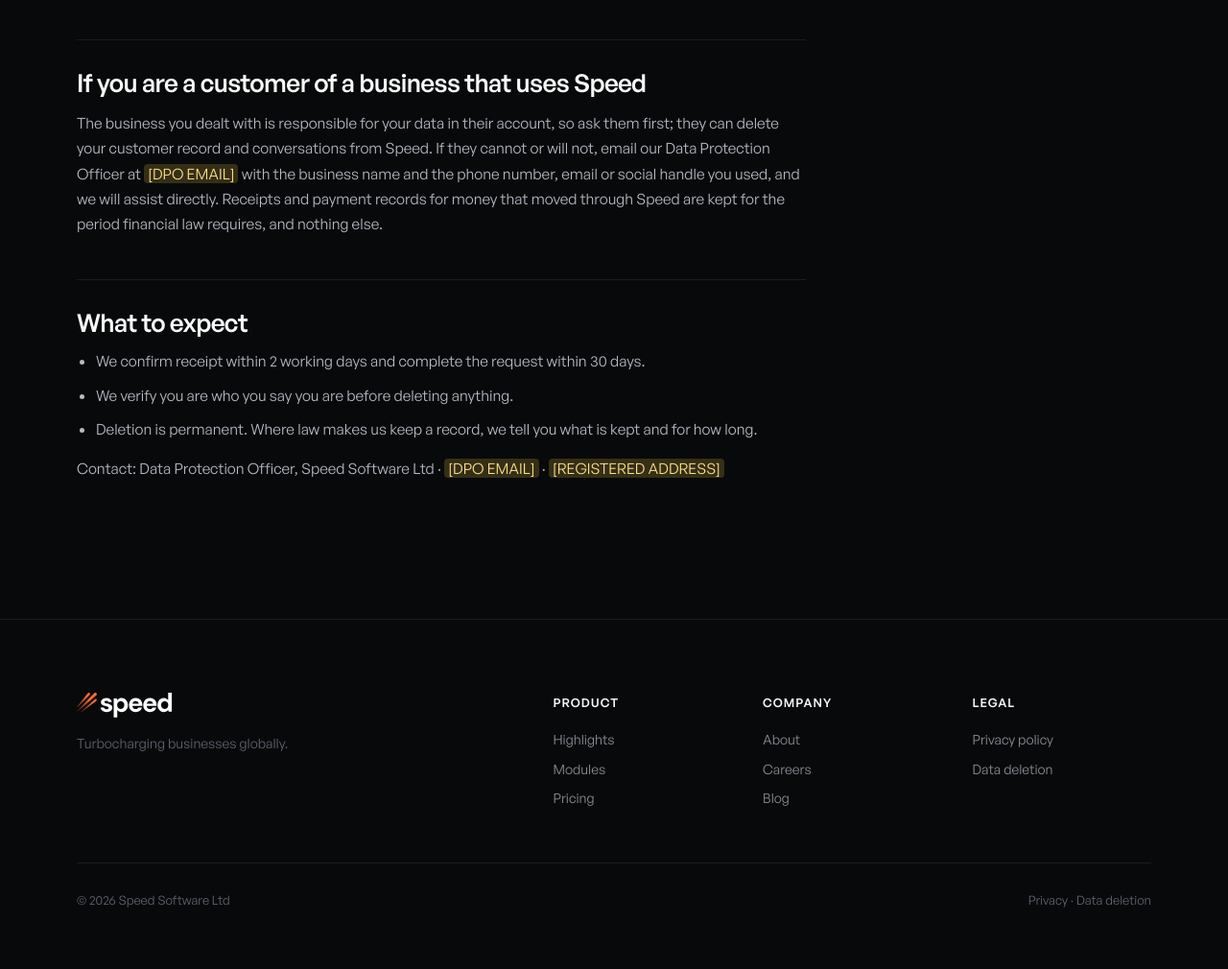
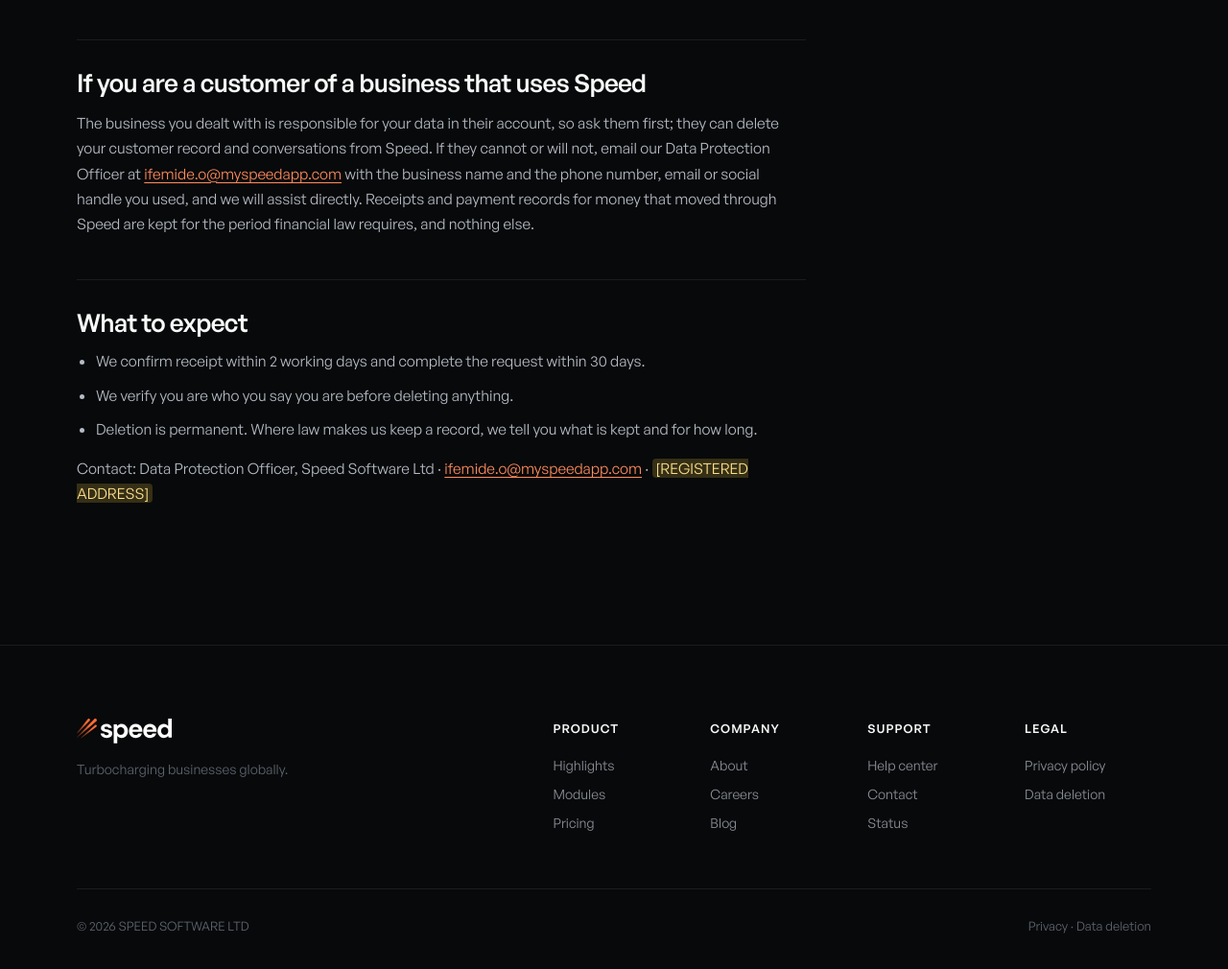
Before and after one commit to SpeedDev123/speed-website, a plain HTML site: page data-deletion.html in a window 1280 px wide. Shown: the part 1192-2202 px from the top of the page at 96% size. Before the commit the page ends 2175 px from the top, so only its background shows below. Drawn offline with Linux system fonts and the light colour scheme.

Commit message:
Legal column in the footer on every page, DPO email, company name

```diff
--- a/data-deletion.html
+++ b/data-deletion.html
@@ -45,7 +45,7 @@
         <li>Choose <strong>Settings → Data &amp; privacy → Delete account</strong> and confirm with your sign-in code.</li>
         <li>We close the workspace at once and delete personal data within 30 days. Financial-transaction and KYC records that Nigerian law obliges us to keep are retained for the statutory period only, restricted from any other use, then deleted.</li>
       </ol>
-      <p>If you cannot sign in, email our Data Protection Officer at <mark class="todo">[DPO EMAIL]</mark> from the address on the account, with the business name. We verify identity before acting.</p>
+      <p>If you cannot sign in, email our Data Protection Officer at <a href="mailto:ifemide.o@myspeedapp.com">ifemide.o@myspeedapp.com</a> from the address on the account, with the business name. We verify identity before acting.</p>
     </section>
     <section class="legal__section">
       <h2>If you connected Facebook, Instagram or WhatsApp</h2>
@@ -57,7 +57,7 @@
     </section>
     <section class="legal__section">
       <h2>If you are a customer of a business that uses Speed</h2>
-      <p>The business you dealt with is responsible for your data in their account, so ask them first; they can delete your customer record and conversations from Speed. If they cannot or will not, email our Data Protection Officer at <mark class="todo">[DPO EMAIL]</mark> with the business name and the phone number, email or social handle you used, and we will assist directly. Receipts and payment records for money that moved through Speed are kept for the period financial law requires, and nothing else.</p>
+      <p>The business you dealt with is responsible for your data in their account, so ask them first; they can delete your customer record and conversations from Speed. If they cannot or will not, email our Data Protection Officer at <a href="mailto:ifemide.o@myspeedapp.com">ifemide.o@myspeedapp.com</a> with the business name and the phone number, email or social handle you used, and we will assist directly. Receipts and payment records for money that moved through Speed are kept for the period financial law requires, and nothing else.</p>
     </section>
     <section class="legal__section">
       <h2>What to expect</h2>
@@ -66,7 +66,7 @@
         <li>We verify you are who you say you are before deleting anything.</li>
         <li>Deletion is permanent. Where law makes us keep a record, we tell you what is kept and for how long.</li>
       </ul>
-      <p>Contact: Data Protection Officer, Speed Software Ltd · <mark class="todo">[DPO EMAIL]</mark> · <mark class="todo">[REGISTERED ADDRESS]</mark></p>
+      <p>Contact: Data Protection Officer, Speed Software Ltd · <a href="mailto:ifemide.o@myspeedapp.com">ifemide.o@myspeedapp.com</a> · <mark class="todo">[REGISTERED ADDRESS]</mark></p>
     </section>
       </div>
     </div>
@@ -81,11 +81,12 @@
       <div class="footer__cols">
         <div><h5>Product</h5><a href="/#product">Highlights</a><a href="/#modules">Modules</a><a href="/#pricing">Pricing</a></div>
         <div><h5>Company</h5><a href="#">About</a><a href="#">Careers</a><a href="#">Blog</a></div>
+        <div><h5>Support</h5><a href="#">Help center</a><a href="#">Contact</a><a href="#">Status</a></div>
         <div><h5>Legal</h5><a href="privacy">Privacy policy</a><a href="data-deletion">Data deletion</a></div>
       </div>
     </div>
     <div class="container footer__base">
-      <span>© 2026 Speed Software Ltd</span>
+      <span>© 2026 SPEED SOFTWARE LTD</span>
       <span><a href="privacy">Privacy</a> · <a href="data-deletion">Data deletion</a></span>
     </div>
   </footer>
--- a/styles.css
+++ b/styles.css
@@ -764,7 +764,7 @@
 }
 .footer__brand img { height: 26px; width: auto; margin-bottom: 16px; }
 .footer__brand p { font-size: 14px; color: var(--faint); }
-.footer__cols { display: grid; grid-template-columns: repeat(3, 1fr); gap: 32px; }
+.footer__cols { display: grid; grid-template-columns: repeat(4, 1fr); gap: 32px; }
 .footer__cols h5 {
   color: var(--heading);
   font-size: 12.5px;
@@ -822,6 +822,7 @@
   .stats { grid-template-columns: repeat(2, 1fr); }
   .plans { grid-template-columns: 1fr; }
   .footer__inner { grid-template-columns: 1fr; gap: 40px; }
+  .footer__cols { grid-template-columns: repeat(2, 1fr); gap: 28px; }
   .float-card--pay { right: 6px; }
   .float-card--stock { left: 6px; }
   .section { padding: 88px 0; }
```
Also changed, not shown: index.html (+3 -2 lines), privacy.html (+4 -3 lines).
